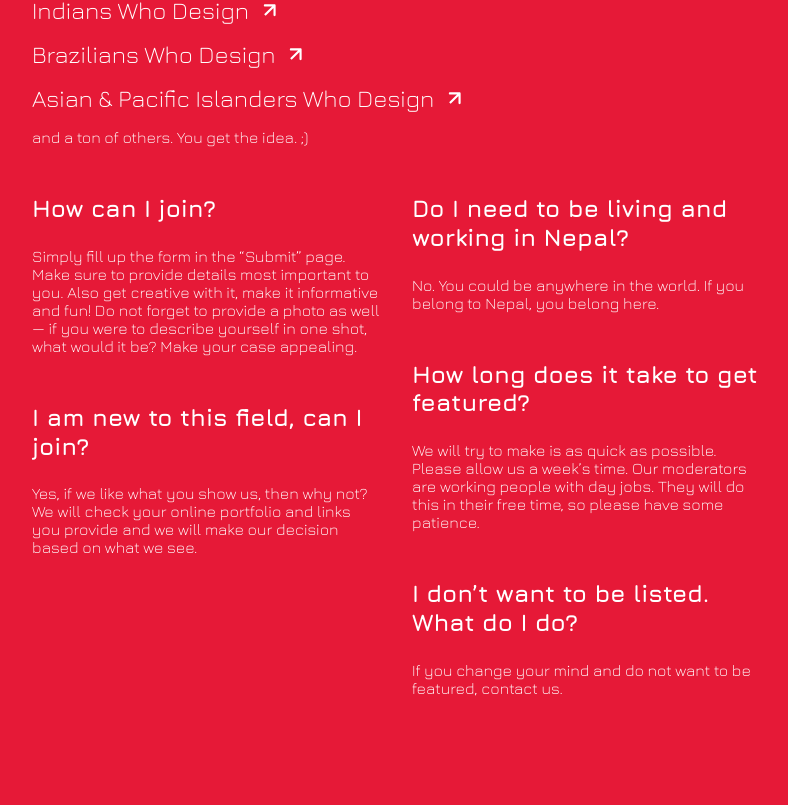
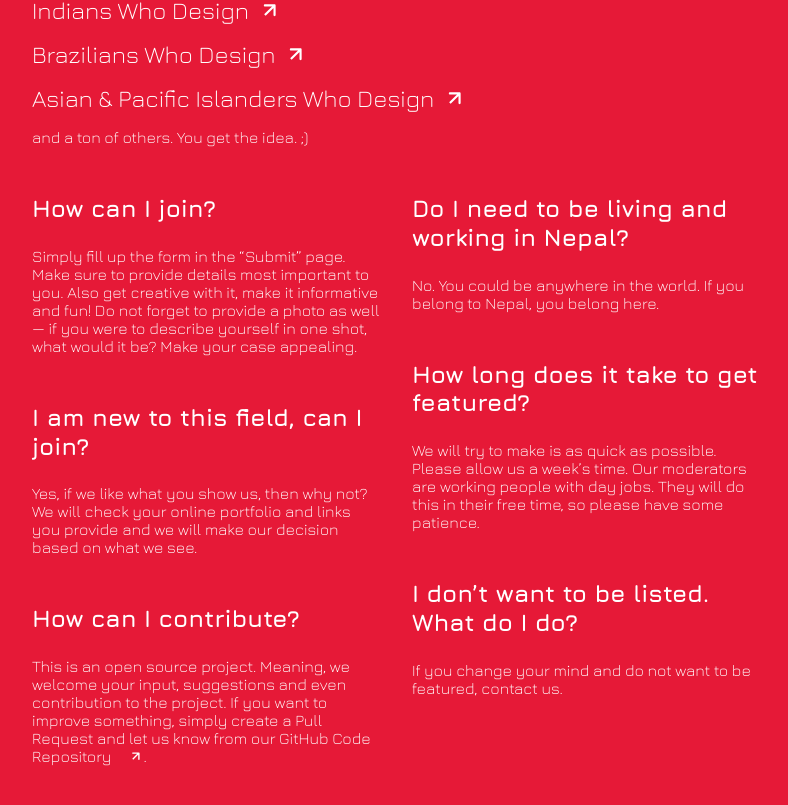
Before and after one commit to saroj-shahi/nepaliswhodesign, a React (Create React App) app: page /about in a window 1280 px wide. Shown: the part 1069-1874 px from the top of the page, without its empty margins (338-1126 px from the left). Built offline with nearby package versions, Linux system fonts and the light colour scheme.

Commit message:
ADD Github link in About Page

```diff
--- a/src/views/About.js
+++ b/src/views/About.js
@@ -30,6 +30,9 @@ export default class About extends React.Component {
 
                             <h3 className="title-4 mb-4 mt-5">I am new to this field, can I join?</h3>
                             <p>Yes, if we like what you show us, then why not? We will check your online portfolio and links you provide and we will make our decision based on what we see.</p>
+
+                            <h3 className="title-4 mb-4 mt-5">How can I contribute?</h3>
+                            <p>This is an open source project. Meaning, we welcome your input, suggestions and even contribution to the project. If you want to improve something, simply create a Pull Request and let us know from our <a href="https://github.com/sierraalfaone/nepaliswhodesign" className="text-external" rel="noopener noreferrer" target="_blank">GitHub Code Repository</a>.</p>
                         </div>
                         <div className="col-md-6 mt-5 mt-md-0">
                             <h3 className="title-4 mb-4">Do I need to be living and working in Nepal?</h3>
```
